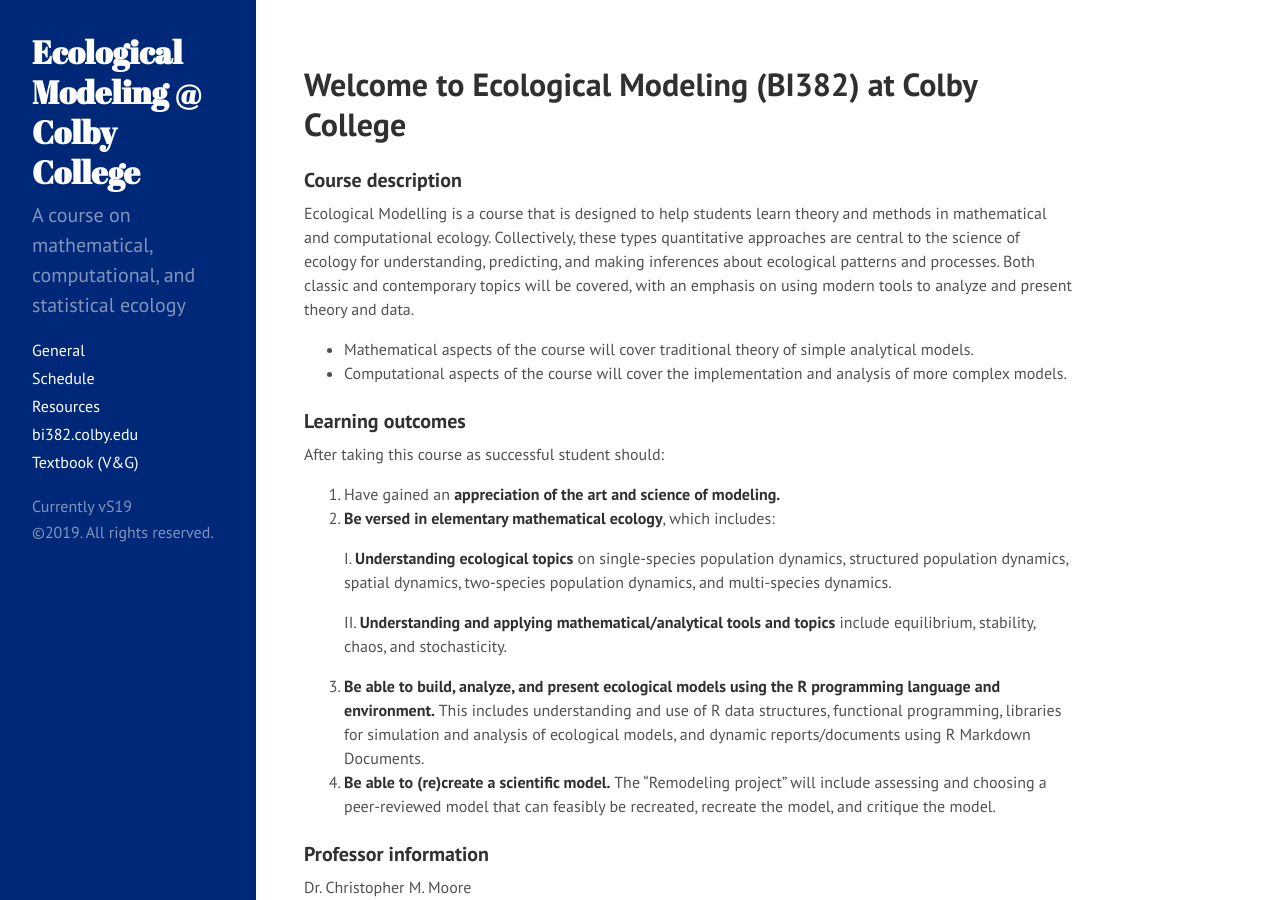
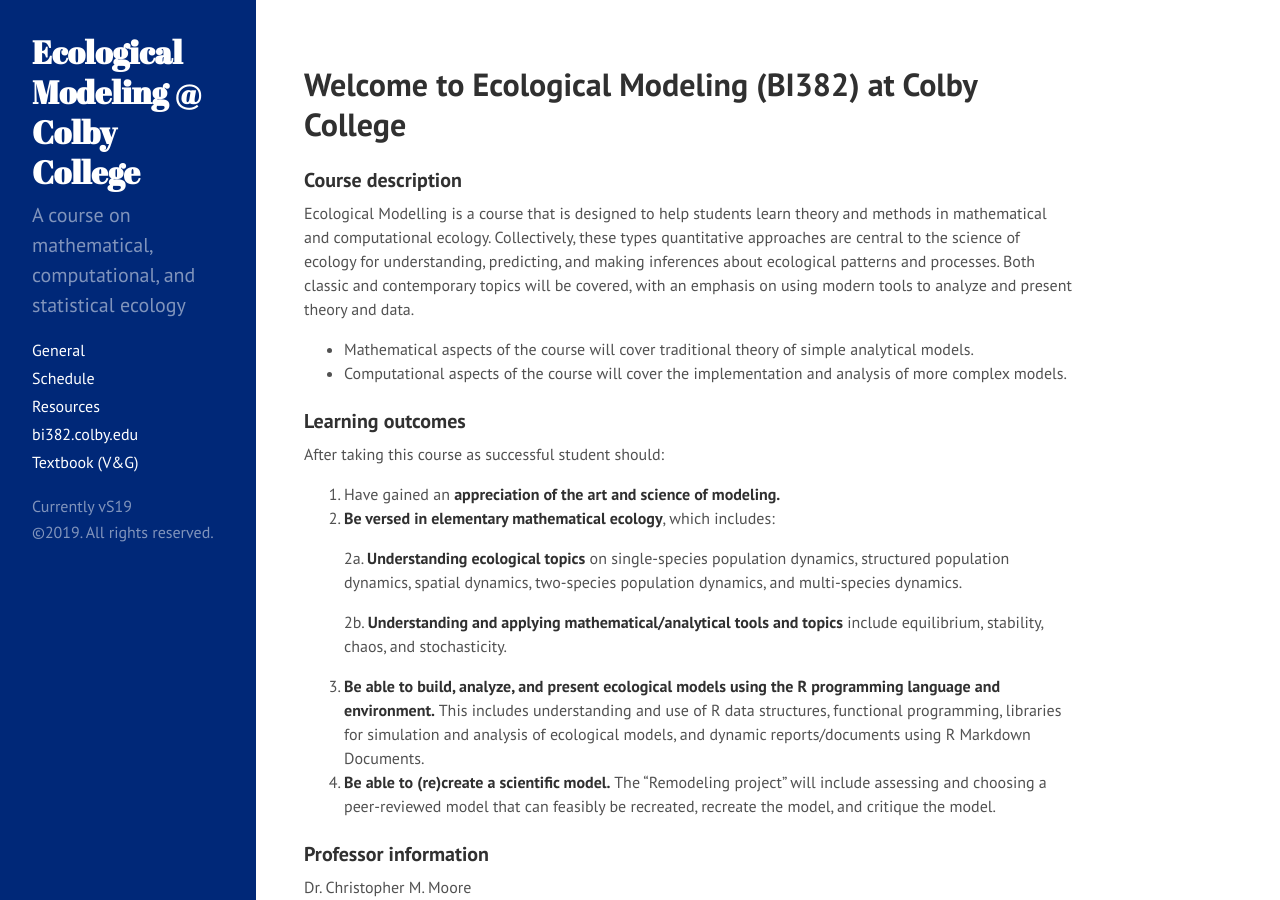
Before and after one commit to davan690/ColbyEcology.github.io, a Jekyll site: the page built from index.md, in a window 1280 px wide and 900 px high. Built offline with Jekyll 4.4.1, drawn with Linux system fonts in a browser that asks for light colours.

Commit message:
sublist n LOs v. 5

```diff
--- a/index.md
+++ b/index.md
@@ -16,9 +16,9 @@
 1. Have gained an **appreciation of the art and science of modeling.**
 2. **Be versed in elementary mathematical ecology**, which includes:
 
-	I. **Understanding ecological topics** on single-species population dynamics, structured population dynamics, spatial dynamics, two-species population dynamics, and multi-species dynamics.
+	2a. **Understanding ecological topics** on single-species population dynamics, structured population dynamics, spatial dynamics, two-species population dynamics, and multi-species dynamics.
 
-	II. **Understanding and applying mathematical/analytical tools and topics** include equilibrium, stability, chaos, and stochasticity.
+	2b. **Understanding and applying mathematical/analytical tools and topics** include equilibrium, stability, chaos, and stochasticity.
 3. **Be able to build, analyze, and present ecological models using the R programming language and environment.** This includes understanding and use of R data structures, functional programming, libraries for simulation and analysis of ecological models, and dynamic reports/documents using R Markdown Documents.
 4. **Be able to (re)create a scientific model.** The “Remodeling project” will include assessing and choosing a peer-reviewed model that can feasibly be recreated, recreate the model, and critique the model.
 
```
